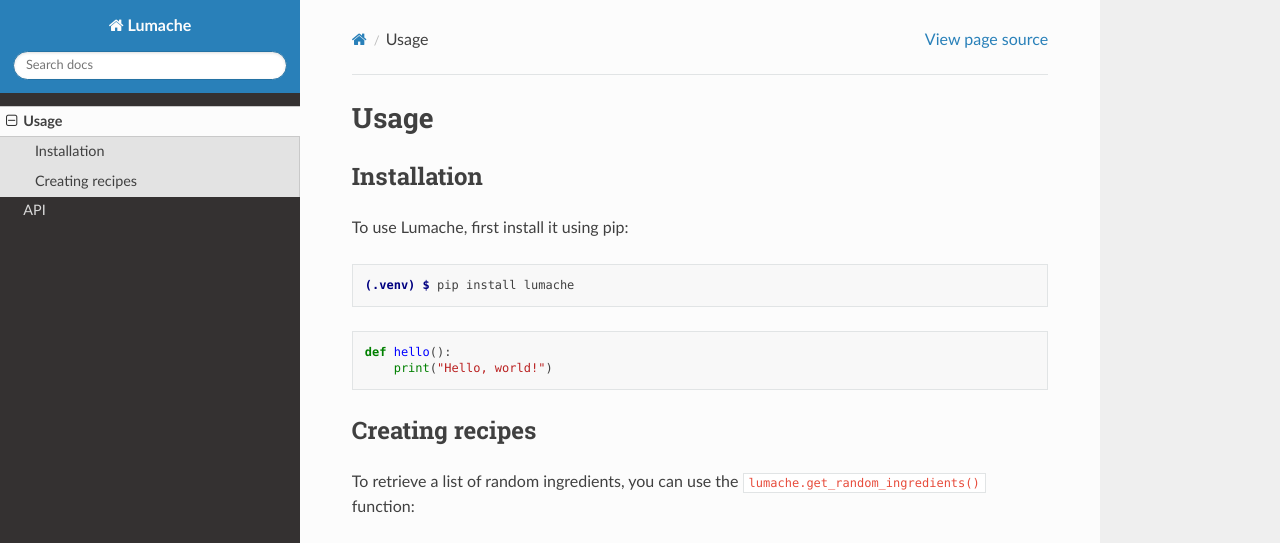
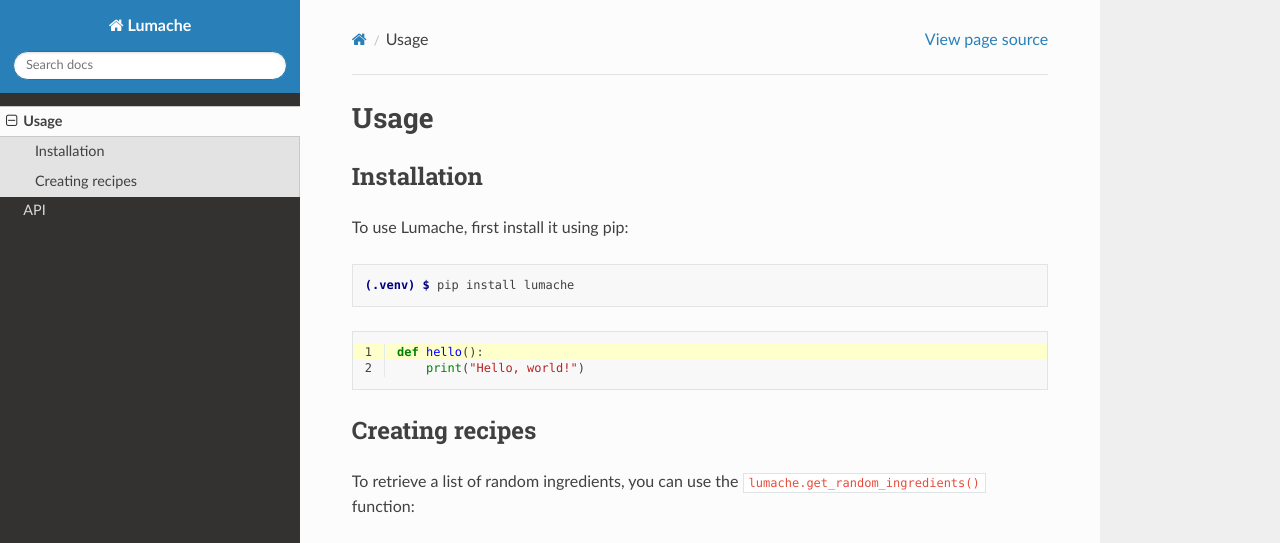
Before and after one commit to hellosobik/rtd-tutorial, a Sphinx documentation site: the page built from docs/source/usage.rst, in a window 1280 px wide and 1179 px high. Shown: the top 543 px of the window. Built offline with Sphinx 7.4.7 and the Read the Docs theme 3.1.0, drawn with Linux system fonts in a browser that asks for light colours; grey boxes are pictures that could not be loaded.

Commit message:
Update usage.rst

```diff
--- a/docs/source/usage.rst
+++ b/docs/source/usage.rst
@@ -13,6 +13,8 @@ To use Lumache, first install it using pip:
    (.venv) $ pip install lumache
 
 .. code-block:: python
+   :linenos:
+   :emphasize-lines: 1
 
    def hello():
        print("Hello, world!")
```
